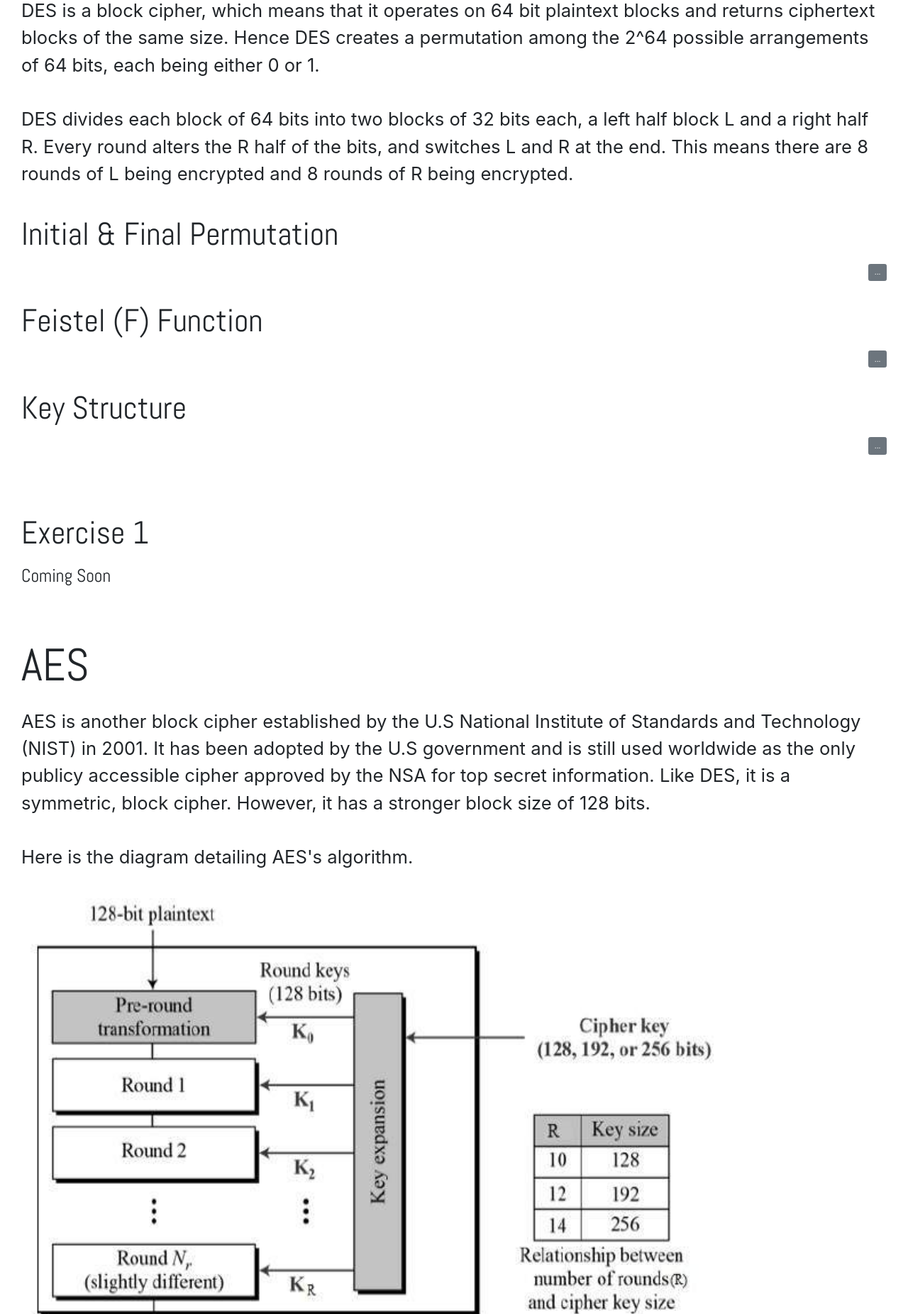
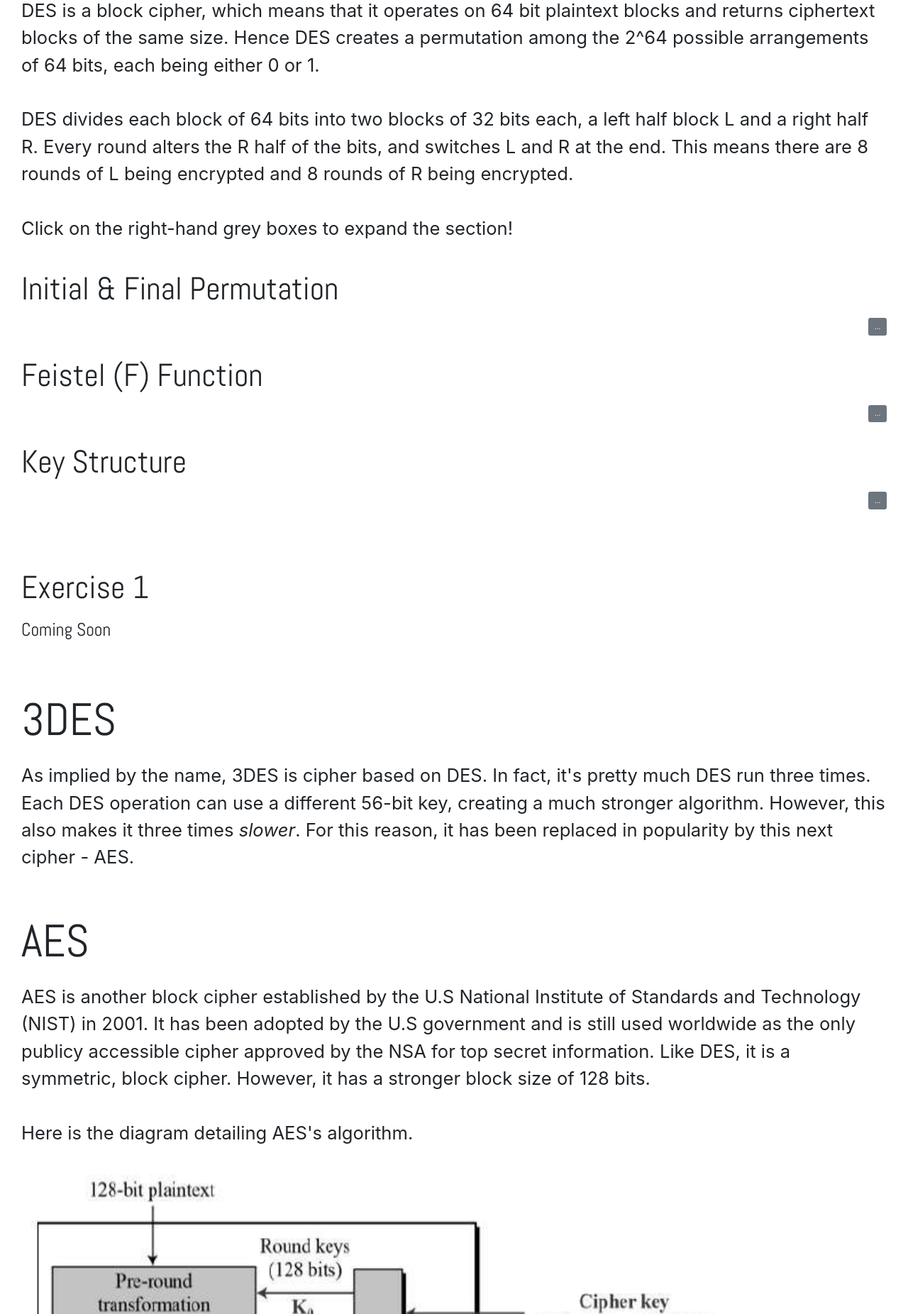
Before and after one commit to Nyquixt/security-project, a Node server app: page /symmetric in a window 1280 px wide. Shown: the part 3290-5142 px from the top of the page at 71% size. Run offline with Node 20, Linux system fonts and the light colour scheme; some libraries are stand-ins or nearby versions.

Commit message:
Tuesday Mid-day Updates
Wrapped up Symmetric Content
Changed Next/Home Buttons at bottom

```diff
--- a/views/asymmetric.ejs
+++ b/views/asymmetric.ejs
@@ -125,7 +125,7 @@
                 </div>
 
                 <!-- Insert Next Section Button-->
-                <a href="/" > <button type="button" class="btn btn-dark btn-block" id="next" style="float: right" > Home </button> </a>
+                <a href="/" > <button type="button" class="btn btn-dark btn-block" id="next" style="font-size: 2vw" > Home </button> </a>
              </section>
     </article>
     </div>
--- a/views/symmetric.ejs
+++ b/views/symmetric.ejs
@@ -65,7 +65,7 @@
             <img src="/images/des_structure.jpg" alt="DES Encryption is great!" class="center" style="width: 80%; display: block;">
 
             <p2> <br> DES is a block cipher, which means that it operates on 64 bit plaintext blocks and returns ciphertext blocks of the same size. Hence DES creates a permutation among the 2^64 possible arrangements of 64 bits, each being either 0 or 1. <br><br> DES divides each block of 64 bits into two blocks of 32 bits each, a left half block L and a right half R. Every round alters the R half of the bits, and switches L and R at the end. This means there are 8 rounds of L being encrypted and 8 rounds of R being encrypted.
-              <br><br></p2>
+              <br><br>Click on the right-hand grey boxes to expand the section!<br><br></p2>
 
               <h2>Initial & Final Permutation</h2>
             <button type="button" class="btn btn-secondary" data-toggle="collapse" data-target="#init" style="float: right">...</button>
@@ -125,6 +125,10 @@
               <h2><br><br>Exercise 1</h2>
               <p> Coming Soon </p>
               </section>
+              <section>
+                  <h1> 3DES </h1>
+                  <p2> As implied by the name, 3DES is cipher based on DES. In fact, it's pretty much DES run three times. Each DES operation can use a different 56-bit key, creating a much stronger algorithm. However, this also makes it three times <i>slower</i>. For this reason, it has been replaced in popularity by this next cipher - AES. </p2>
+                  </section>
               <!--AES SECTION-->
               <section>
                   <h1> AES </h1>
@@ -136,10 +140,9 @@
 
                   <p><br><br></p>
                   <h2>Pre-round Transformation</h2>
-            <button type="button" class="btn btn-secondary" data-toggle="collapse" data-target="#pre" style="float: right">...</button>
+            <button type="button" class="btn btn-secondary" data-toggle="collapse" data-target="#pre" style="float: right"> ...  </button>
               <div id="pre" class="collapse">
-                <p2> The 64 bit plaintext gets filtered into a straight Permutation box. It has no cryptography significance, but the initial permutation is an inverse of the final permutation. This was included to allow hardware to do the same actions for both encryption and decryption. </p2>
-                  <img src="/images/init.jpg" alt="DES Encryption is great!" class="center" style="width: 90%; display: block;padding: 2em">
+                <p2> The Pre-round transformation begins by XORing a 128 bit round key with the 128 bit plaintext. AES chooses to encrypt the plaintext in byte format, rather than in bits. So the 128 bits then become sixteen bytes, arranged in a four by four matrix for the rounds. </p2>
               </div>
 
               <h2><br>Encryption Rounds</h2>
@@ -151,42 +154,37 @@
                   <ul class="custom-bullet">
                     <li>
                       <h2> Substitute Bytes </h2>
-                      <button type="button" class="btn btn-secondary" data-toggle="collapse" data-target="#subbytes" style="float: right">...</button>
-                      <div id="subbytes" class="collapse">
-
-                        <p2> ... <br><br> </p2>
-                      </div>
+                        <p2> Using a fixed table (S-box) given by the AES algorithm, each of the 16 input bytes are substituted. The output is another 4x4 matrix. <br><br> </p2>
                       </li>
                       <li>
                       <h2> Shift Rows</h2>
-                      <button type="button" class="btn btn-secondary" data-toggle="collapse" data-target="#shiftrows" style="float: right">...</button>
-                      <div id="shiftrows" class="collapse">
-                        <p2> ...<br><br>  </p2>
-                      </div>
+                        <p2> The rows of the 4x4 matriz are shifted to the left; entries that fall off are inserted back into the matrix via the right side. The pattern is as follows:<br><br> </p2>
+                        <p2>
+                        The first row: no shift.<br>
+                        The second row: one byte to the left. <br>
+                        The third row: two bytes to the left.<br>
+                        The fourth row: three bytes to the left  <br><br>
+                        The resulting matrix is the same size. <br><br></p2>
                       </li>
                       <li><h2> Mix Columns</h2>
-                        <button type="button" class="btn btn-secondary" data-toggle="collapse" data-target="#mixc" style="float: right">...</button>
-                        <div id="mixc" class="collapse">
-                         <p2> ...<br></p2>
-                        </div>
+                         <p2> Using a mathematical function, this section transforms a column of the 4x4 matrix one at a time, resulting in yet another 4x4 matrix of sixteen bytes. Note that this step doesn't occur during the last round.<br><br></p2>
                       </li>
                       <li><h2> Add Round Key</h2>
-                        <button type="button" class="btn btn-secondary" data-toggle="collapse" data-target="#addkey" style="float: right">...</button>
-                        <div id="addkey" class="collapse">
-                            <p2> ... </p2>
-                        </div>
+                       <p2> This step regards the 16 bytes as 128 bits again so that it can XOR the matrix with a 128-bit round key. If this is the last round, then it's result is the ciphertext. Otherwise, it's interpreted as a 4x4 matrix again and another round begins.<br><br> </p2>
+
                       </li>
                       </ul>
                       <p><br></p>
                     </div>
 
-                <h2><br>Key Expansion</h2>
-            <button type="button" class="btn btn-secondary" data-toggle="collapse" data-target="#key" style="float: right">...</button>
-              <div id="key" class="collapse">
-                <p2> ... </p2>
-                  <img src="/images/key_generation.jpg" alt="DES Encryption is great!" class="center" style="width: 90%; display: block;padding: 2em">
-                <p2> <br><br> ...
+                <h2><br>Decryption</h2>
+            <button type="button" class="btn btn-secondary" data-toggle="collapse" data-target="#dec" style="float: right">...</button>
+              <div id="dec" class="collapse">
+                <p2> The Decryption process contains all the same sections that the Encryption process uses, just in <b>reverse order</b>. Because of this, the encryption and decryption algorithmns need to be implemented differently - despite being so closely related. </p2>
               </div>
+
+              <h2><br><br>Exercise 1</h2>
+              <p> Coming Soon </p>
               </section>
               <!--RC4 SECTION-->
               <section>
@@ -194,10 +192,17 @@
                   <p2> RC4 was designed by Ron Rivest of RSA security in the late 1980's. Leaked in 1994, the algorithm became public knowledge and has been used in many encryption protocols and standards, including WPA, SSL/TLS (until 2015). Many problems with the algorithm have been found, and it is no longer considered safe to use. Unlike DES and AES, RC4 is a stream cipher.<br><br> </p2>
 
                   <h2>What is a Stream Cipher?</h2>
-                  <p2> Me explaining what a stream cipher is here... </p2>
-                <p><br><br><br><br></p>
+                  <img src="/images/stream.png" alt="An awesome looking stream cipher!" class="center" style="width: 60%; display: block;">
+                  <p2> A stream cipher is an encryption algorithm that encrypts plaintext with a variable length, one bit or byte at a time. It uses an infinite stream of pseudorandom bits as the key. The cipher is designed to emulate the "perfect secrecy" of the One-Time Pad.  <br><br></p2>
+
+                  <h2>How it Works</h2>
+                  <p2> Unlike the complicated task of encrypting a message using DES or AES, RC4 only manipulates the plaintext in one way: combining it with a keystream using bit-wise exclusive-or. <br><br> The real work is generating the keystream. RC4 uses a permutation of all 256 possible bytes and two 8-bit index-pointers in a Psuedo-random generation algorithm (PRGA). It creates this permutation with a key-scheudling algorithm(KSA).</p2>
+
+                <p><br><br></p>
+
+                <p2> In the next section, we're going to take a look at the other types of modern ciphers, ones that use multiple keys: Asymmetric Encryption.<br><br></p2>
                 <!-- Insert Next Section Button-->
-                <a href="/asymmetric" > <button type="button" class="btn btn-dark btn-block" id="next" style="float: right" > Next </button> </a>
+                <a href="/asymmetric" > <button type="button" class="btn btn-dark btn-block" id="next" style="font-size: 2vw" > Next </button> </a>
              </section>
     </article>
     </div>
```
Also changed, not shown: views/keyexchange.ejs (+7 -8 lines), public/images/stream.png (added).
